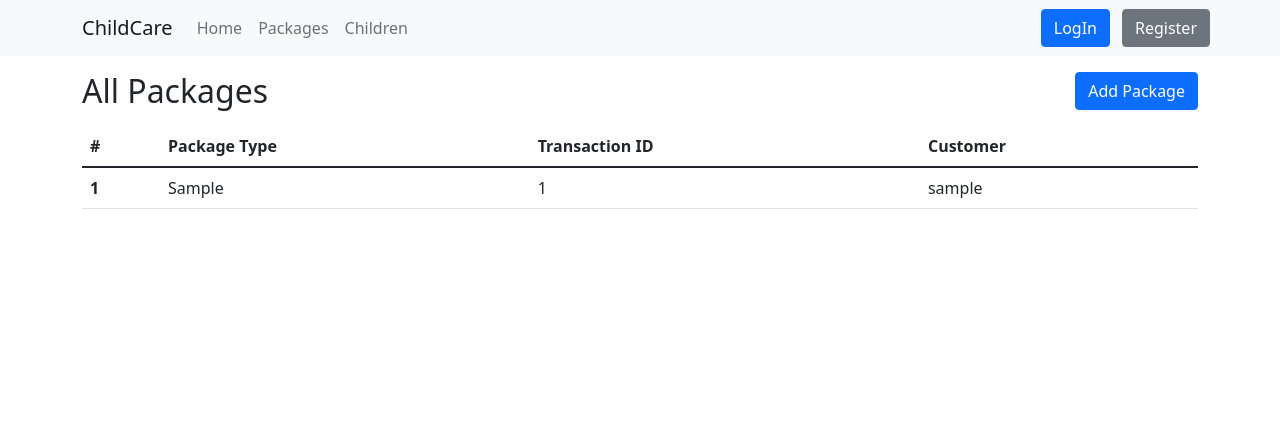
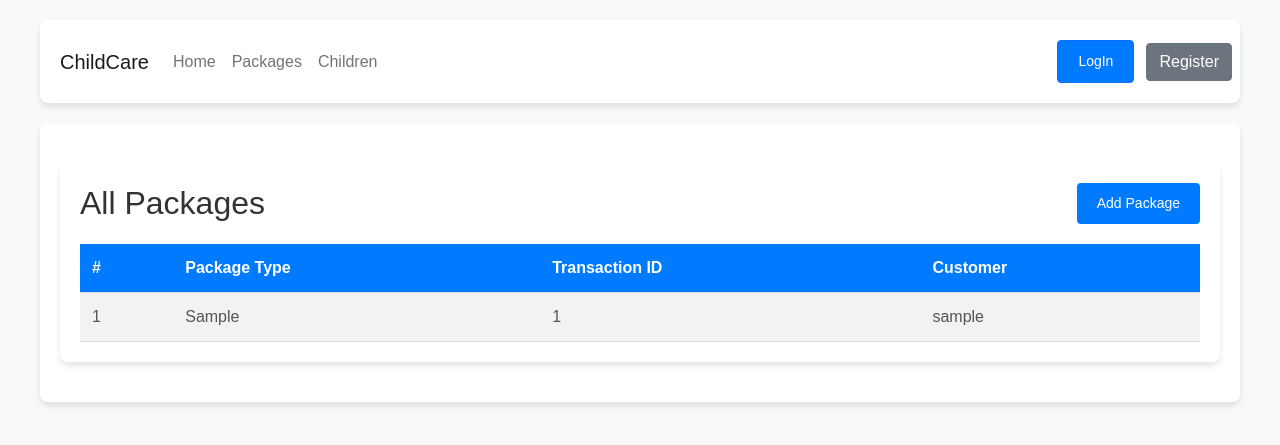
Before and after one commit to Shormi49/Child-Care, a Django app: template templates/main/packages.html in a window 1280 px wide. Shown: the top 445 px of the page. Run offline with Django 3.2, Linux system fonts and the light colour scheme; the template is opened without the code that fills it: most values are stand-ins (such as "Sample title", 1, 10 or a date in 2020).

Commit message:
desinged packages and add pacage some

```diff
--- a/templates/main/add_package.html
+++ b/templates/main/add_package.html
@@ -124,7 +124,7 @@
             {{ form.as_p }}
             <button type="submit">Submit</button>
         </form>
-        <a href="{% url 'control_panel' %}">Return to Control Panel</a>
+        <a href="{% url 'home' %}">Return to HomePage</a>
         <div class="footer">
             <p>&copy; 2024 Your Project Name. All rights reserved.</p>
         </div>
--- a/templates/main/packages.html
+++ b/templates/main/packages.html
@@ -1,27 +1,100 @@
 {% extends "base.html" %}
 
 {% block body %}
-    <div class="row">
-        <div class="col"><h2>All Packages</h1></div>
-        <div class="col-auto">
-            <a href="{% url 'add_package' %}" class="btn btn-primary">Add Package</a>
-        </div>
+
+
+<!DOCTYPE html>
+<html lang="en">
+<head>
+    <meta charset="UTF-8">
+    <meta name="viewport" content="width=device-width, initial-scale=1.0">
+    <title>All Packages</title>
+    <style>
+        body {
+            font-family: Arial, sans-serif;
+            margin: 0;
+            padding: 0;
+            background-color: #f9f9f9;
+        }
+        .container {
+            max-width: 1200px;
+            margin: 20px auto;
+            padding: 20px;
+            background-color: #ffffff;
+            box-shadow: 0 4px 6px rgba(0, 0, 0, 0.1);
+            border-radius: 8px;
+        }
+        .header {
+            display: flex;
+            justify-content: space-between;
+            align-items: center;
+            margin-bottom: 20px;
+        }
+        .header h2 {
+            margin: 0;
+            color: #333333;
+        }
+        .btn-primary {
+            display: inline-block;
+            padding: 10px 20px;
+            background-color: #007bff;
+            color: #ffffff;
+            text-decoration: none;
+            border-radius: 4px;
+            font-size: 14px;
+        }
+        .btn-primary:hover {
+            background-color: #0056b3;
+        }
+        table {
+            width: 100%;
+            border-collapse: collapse;
+            margin-top: 10px;
+        }
+        table thead tr {
+            background-color: #007bff;
+            color: #ffffff;
+        }
+        table th, table td {
+            padding: 12px;
+            text-align: left;
+            border-bottom: 1px solid #dddddd;
+        }
+        table tbody tr:nth-child(odd) {
+            background-color: #f2f2f2;
+        }
+        table tbody tr:hover {
+            background-color: #f1f7ff;
+        }
+        table th {
+            font-weight: bold;
+        }
+        table td {
+            color: #555555;
+        }
+    </style>
+</head>
+<body>
+    <div class="container">
+        <div class="header">
+            <h2>All Packages</h2>
+            <a href="{% url 'add_package' %}" class="btn-primary">Add Package</a>
         </div>
 
-    <div class="pt-2">
-        <table class="table">
+        <div>
+            <table>
                 <thead>
                     <tr>
-                <th scope="col">#</th>
-                <th scope="col">Package Type</th>
-                <th scope="col">Transaction ID</th>
-                <th scope="col">Customer</th>
+                        <th>#</th>
+                        <th>Package Type</th>
+                        <th>Transaction ID</th>
+                        <th>Customer</th>
                     </tr>
                 </thead>
                 <tbody>
                     {% for package in packages %}
                     <tr>
-                    <th scope="row">{{ forloop.counter  }}</th>
+                        <td>{{ forloop.counter }}</td>
                         <td>{{ package.package_type }}</td>
                         <td>{{ package.transaction_id }}</td>
                         <td>{{ package.user.username }}</td>
@@ -30,4 +103,7 @@
                 </tbody>
             </table>
         </div>
+    </div>
+</body>
+</html>
 {% endblock body %}
```
Lines whose indentation alone changed are shown as unchanged.
